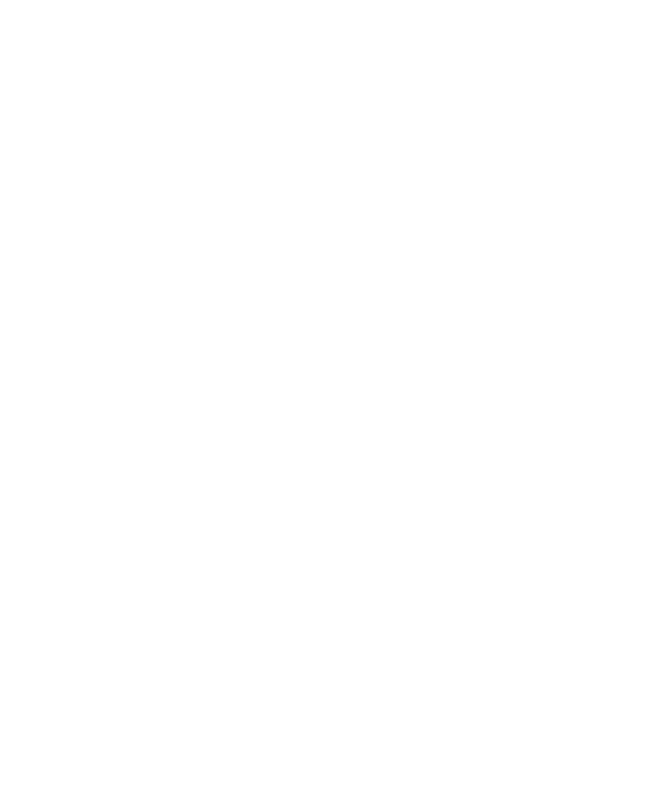
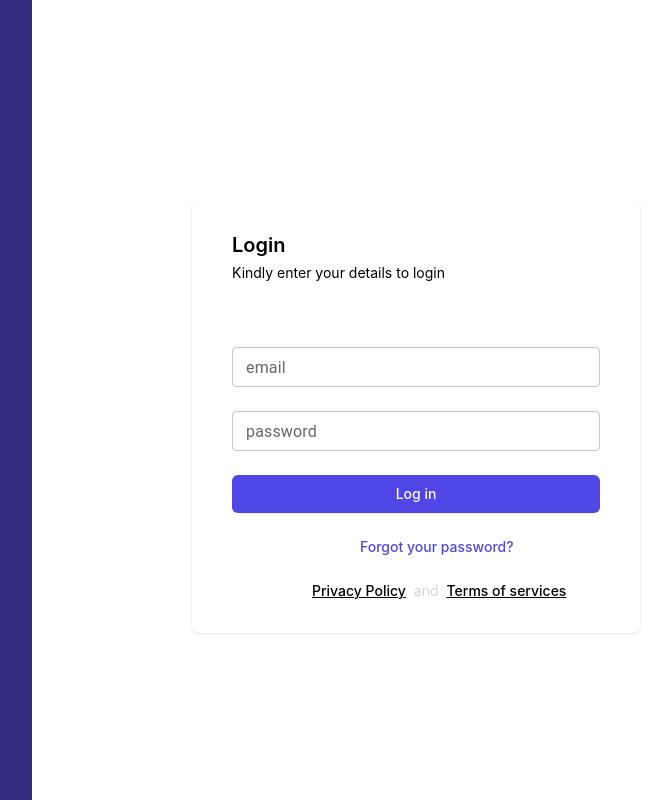
Before and after one commit to israel1281/enyata, a React (Create React App) app: page / in a window 1280 px wide. Shown: the whole page, without its empty margins (480-1150 px from the left). Built offline with nearby package versions, Linux system fonts and the light colour scheme.

Commit message:
Update 8 files

```diff
--- a/package.json
+++ b/package.json
@@ -3,6 +3,9 @@
   "version": "0.1.0",
   "private": true,
   "dependencies": {
+    "@emotion/react": "^11.10.4",
+    "@emotion/styled": "^11.10.4",
+    "@mui/material": "^5.10.6",
     "@testing-library/jest-dom": "^5.16.5",
     "@testing-library/react": "^13.4.0",
     "@testing-library/user-event": "^13.5.0",
@@ -12,6 +15,7 @@
     "@types/react-dom": "^18.0.6",
     "react": "^18.2.0",
     "react-dom": "^18.2.0",
+    "react-router-dom": "^6.4.0",
     "react-scripts": "5.0.1",
     "typescript": "^4.8.3",
     "web-vitals": "^2.1.4"
--- /dev/null
+++ b/src/atoms/input/index.tsx
@@ -0,0 +1,20 @@
+import React from "react";
+import TextField from "@mui/material/TextField";
+
+interface IInput {
+  label: string | any;
+  type: string | any;
+}
+
+export default function Input({ label, type }: IInput) {
+  return (
+    <TextField
+      className="w-full"
+      id="outlined-basic"
+      label={label}
+      type={type}
+      variant="outlined"
+      size="small"
+    />
+  );
+}
--- /dev/null
+++ b/src/atoms/logo/index.tsx
@@ -0,0 +1,9 @@
+import React from "react";
+
+interface ILogo {
+    size: number | any
+}
+
+export default function Logo({size}: ILogo) {
+  return <img src="" alt="starwar-logo" width={size} />;
+}
--- a/src/atoms/text/index.tsx
+++ b/src/atoms/text/index.tsx
@@ -1,5 +1,41 @@
 import React from "react";
 
-export default function Text() {
+interface IText {
+    variant?: "h1" | "h2" | "h3" | "h4" | "h5" | "sub-heading" | "p" | "p-sm";
+    children: string | number;
+    fw?: "light" | "bold" | "normal";
+    color?: "blue" | "black" | "gray";
+    ta?: "left" | "center" | "right" | "justify" | "inherit";
+    position?: "relative" | "absolute";
+    mg?: string;
+    bold?: boolean;
+    style?: React.CSSProperties;
+    className?: string;
+    underline?: boolean;
+    onClick?: () => void;
+}
+
+export default function Text({
+    variant = "p",
+    children,
+    style,
+    color = "black",
+    fw = "normal",
+    ta ="left",
+    position = "relative",
+    mg = "",
+    onClick,
+    bold = false,
+    underline = false,
+}: IText) {
+    const type = {
+        p: (
+            <p
+                className={``}
+            >
+                {children}
+            </p>
+        )
+    }
   return <div>hello</div>;
 }
--- /dev/null
+++ b/src/molecules/form/index.tsx
@@ -0,0 +1,60 @@
+import React from "react";
+import Input from "../../atoms/input";
+import { Link } from "react-router-dom";
+
+export default function Form() {
+  return (
+    <div className="mt-8 sm:mx-auto sm:w-full sm:max-w-md">
+      <div className="bg-white py-8 px-4 shadow sm:rounded-lg sm:px-10">
+        <form className="space-y-6">
+          <div className="mb-16">
+            <h3 className="font-semibold text-xl mb-1">Login</h3>
+            <h5 className="font-llight text-sm">
+              Kindly enter your details to login
+            </h5>
+          </div>
+
+          <div className="mt-8">
+            <div className="mt-1">
+              <Input label="email" type="email" />
+            </div>
+          </div>
+
+          <div>
+            <div className="mt-1">
+              <Input label="password" type="password" />
+            </div>
+          </div>
+
+          <div>
+            <button
+              type="submit"
+              className="w-full flex justify-center py-2 px-4 border border-transparent rounded-md shadow-sm text-sm font-medium text-white bg-indigo-600 hover:bg-indigo-700 focus:outline-none focus:ring-2 focus:ring-offset-2 focus:ring-indigo-500"
+            >
+              Log in
+            </button>
+          </div>
+
+          <div className="text-sm mt-2">
+            <a
+              href="https://tailwindui.com/components/application-ui/forms/sign-in-forms#"
+              className="ml-32 font-medium text-indigo-600 hover:text-indigo-500"
+            >
+              Forgot your password?
+            </a>
+          </div>
+
+          <div className="flex ml-20 space-x-2 text-sm mt-16">
+            <a href="#" className="font-medium underline">
+              Privacy Policy
+            </a>
+            <h5 className="text-gray-300">and</h5>
+            <a href="#" className="font-medium underline">
+              Terms of services
+            </a>
+          </div>
+        </form>
+      </div>
+    </div>
+  );
+}
--- a/src/template/authlayout/index.tsx
+++ b/src/template/authlayout/index.tsx
@@ -7,9 +7,9 @@
 
 export default function AuthLayout({ logo, form }: IAuthLayout) {
   return (
-    <div className="container lg:flex">
+    <div className="container h-screen lg:flex">
       <div className="items-center bg-indigo-900 lg:w-2/5">{logo}</div>
-      <div className="items-center lg:w-3/5">{form}</div>
+      <div className="flex justify-center items-center lg:w-3/5">{form}</div>
     </div>
   );
 }
--- a/src/views/Login/index.tsx
+++ b/src/views/Login/index.tsx
@@ -1,10 +1,11 @@
 import React from "react";
 import AuthLayout from "../../template/authlayout";
+import Form from "../../molecules/form";
 
 export default function Login() {
   return (
     <div>
-      <AuthLayout logo={<img src="" alt="" />} form={<img src="" alt="" />} />
+      <AuthLayout logo={<img src="" alt="" />} form={<Form />} />
     </div>
   );
 }
```
Also changed, not shown: 1 other file (tests, documents, lock files or other folders).
